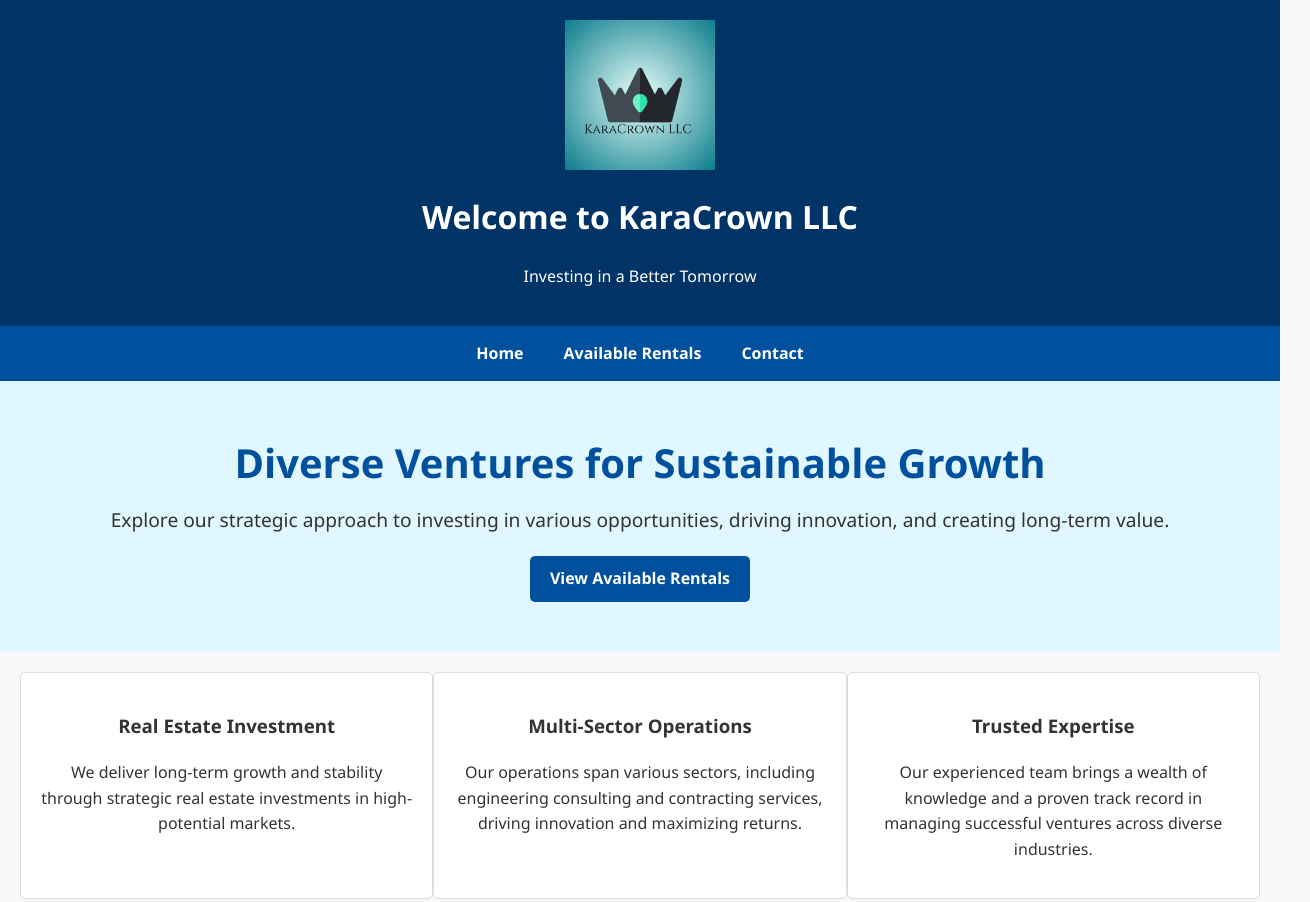
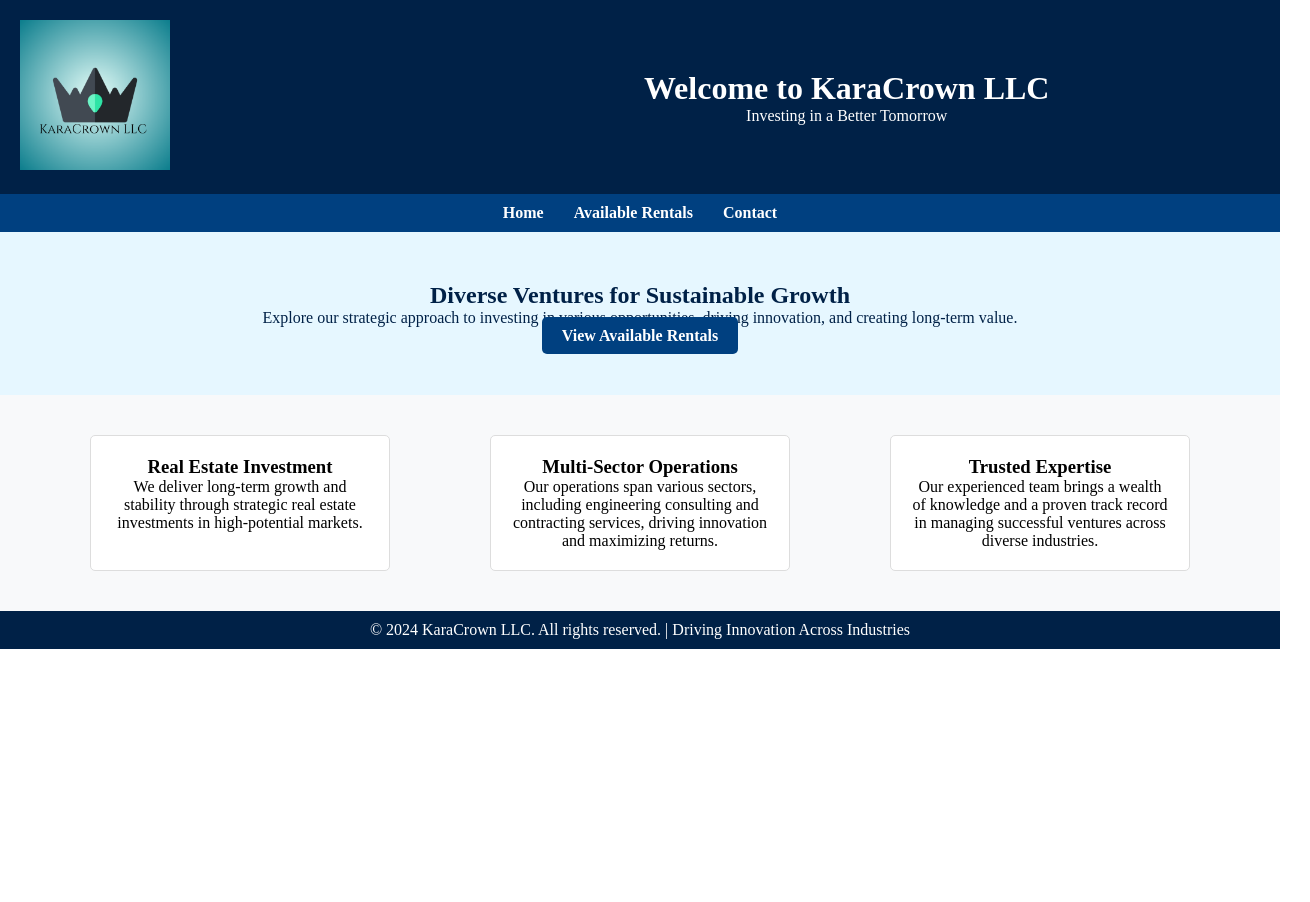
Before and after one commit to ekarabu/karacrown-website, a website: page index.html in a window 1280 px wide. Shown: the top 902 px of the page, 1310 px wide, since content can reach past the window. After the commit the page ends 800 px from the top, so only its background shows below. Drawn offline with Linux system fonts and the light colour scheme.

Commit message:
changed the color

```diff
--- a/index.html
+++ b/index.html
@@ -8,12 +8,16 @@
     <link rel="stylesheet" href="style.css">
 </head>
 <body>
-    <header>
-        <img src="images/KC_logo.png" alt="KaraCrown LLC Logo" class="logo"> <!-- Added logo here -->
-        <h1>Welcome to KaraCrown LLC</h1>
-        <p>Investing in a Better Tomorrow</p>
+    <header class="header">
+        <div class="logo-container">
+            <img src="images/KC_logo.png" alt="KaraCrown LLC Logo" class="logo">
+        </div>
+        <div class="header-text">
+            <h1>Welcome to KaraCrown LLC</h1>
+            <p>Investing in a Better Tomorrow</p>
+        </div>
     </header>
-    <nav>
+    <nav class="navbar">
         <a href="index.html">Home</a>
         <a href="rentals.html">Available Rentals</a>
         <a href="contact.html">Contact</a>
@@ -37,7 +41,7 @@
             <p>Our experienced team brings a wealth of knowledge and a proven track record in managing successful ventures across diverse industries.</p>
         </div>
     </section>
-    <footer>
+    <footer class="footer">
         <p>© 2024 KaraCrown LLC. All rights reserved. | Driving Innovation Across Industries</p>
     </footer>
 </body>
--- a/style.css
+++ b/style.css
@@ -1,128 +1,87 @@
 /* style.css */
-body {
-    font-family: 'Segoe UI', Tahoma, Geneva, Verdana, sans-serif;
+
+/* General Reset */
+* {
+    box-sizing: border-box;
     margin: 0;
-    background-color: #f8f8f8;
-    color: #333;
-    line-height: 1.6;
+    padding: 0;
 }
-header {
-    background-color: #003366;
-    color: #fff;
+
+/* Header */
+.header {
+    background-color: #002147; /* Deep blue matching your site */
+    color: #ffffff;
+    display: flex;
+    align-items: center;
+    justify-content: space-between;
     padding: 20px;
+}
+
+.logo-container {
+    flex: 1;
+}
+
+.logo {
+    max-width: 150px; /* Adjust size as needed */
+    height: auto;
+}
+
+.header-text {
+    flex: 2;
     text-align: center;
 }
-nav {
+
+.navbar {
+    background-color: #004080; /* Lighter blue for contrast */
+    color: #ffffff;
     display: flex;
     justify-content: center;
-    background-color: #00509e;
+    padding: 10px 0;
 }
-nav a {
-    color: #fff;
-    padding: 15px 20px;
+
+.navbar a {
+    color: #ffffff;
     text-decoration: none;
+    margin: 0 15px;
     font-weight: bold;
 }
-nav a:hover {
-    background-color: #003366;
-}
+
 .hero {
+    background-color: #e6f7ff; /* Soft blue for hero section */
+    color: #002147;
     text-align: center;
-    background-color: #e0f7ff;
     padding: 50px 20px;
 }
-.hero h2 {
-    margin: 0;
-    font-size: 2.5em;
-    color: #00509e;
-}
-.hero p {
-    font-size: 1.2em;
-    margin: 10px 0 20px;
-}
+
 .cta-button {
-    display: inline-block;
-    background-color: #00509e;
-    color: #fff;
+    background-color: #004080;
+    color: #ffffff;
     padding: 10px 20px;
+    border: none;
     text-decoration: none;
     font-weight: bold;
     border-radius: 5px;
 }
-.cta-button:hover {
-    background-color: #003366;
-}
+
 .features {
     display: flex;
     justify-content: space-around;
-    padding: 20px;
+    padding: 40px;
+    background-color: #f8f9fa;
 }
+
 .feature {
-    background-color: #fff;
+    background-color: #ffffff;
     border: 1px solid #ddd;
     border-radius: 5px;
     padding: 20px;
-    width: 30%;
+    max-width: 300px;
     text-align: center;
 }
-footer {
+
+.footer {
+    background-color: #002147;
+    color: #ffffff;
     text-align: center;
-    padding: 15px;
-    background-color: #003366;
-    color: #fff;
-    position: relative;
-    bottom: 0;
-    width: 100%;
+    padding: 10px 0;
 }
-
-
-/* Rentals Page Styles */
-.rentals-container {
-    display: flex;
-    flex-wrap: wrap;
-    justify-content: space-around;
-    padding: 20px;
-    background-color: #f8f8f8;
-}
-
-.rental-item {
-    width: 300px;
-    border: 1px solid #ddd;
-    border-radius: 8px;
-    overflow: hidden;
-    background-color: #fff;
-    margin: 10px;
-    box-shadow: 0 4px 8px rgba(0, 0, 0, 0.1);
-    transition: transform 0.2s;
-}
-
-.rental-item:hover {
-    transform: translateY(-5px);
-}
-
-.rental-item img {
-    width: 100%;
-    height: 200px;
-    object-fit: cover;
-}
-
-.rental-details {
-    padding: 15px;
-}
-
-.rental-details h3 {
-    margin: 0 0 10px;
-    color: #333;
-}
-
-.rental-details p {
-    margin: 5px 0;
-    color: #666;
-}
-
-.logo {
-    width: 150px; /* Adjust the size as needed */
-    height: auto;
-    display: block;
-    margin: 0 auto; /* Center the logo if desired */
-}
```
